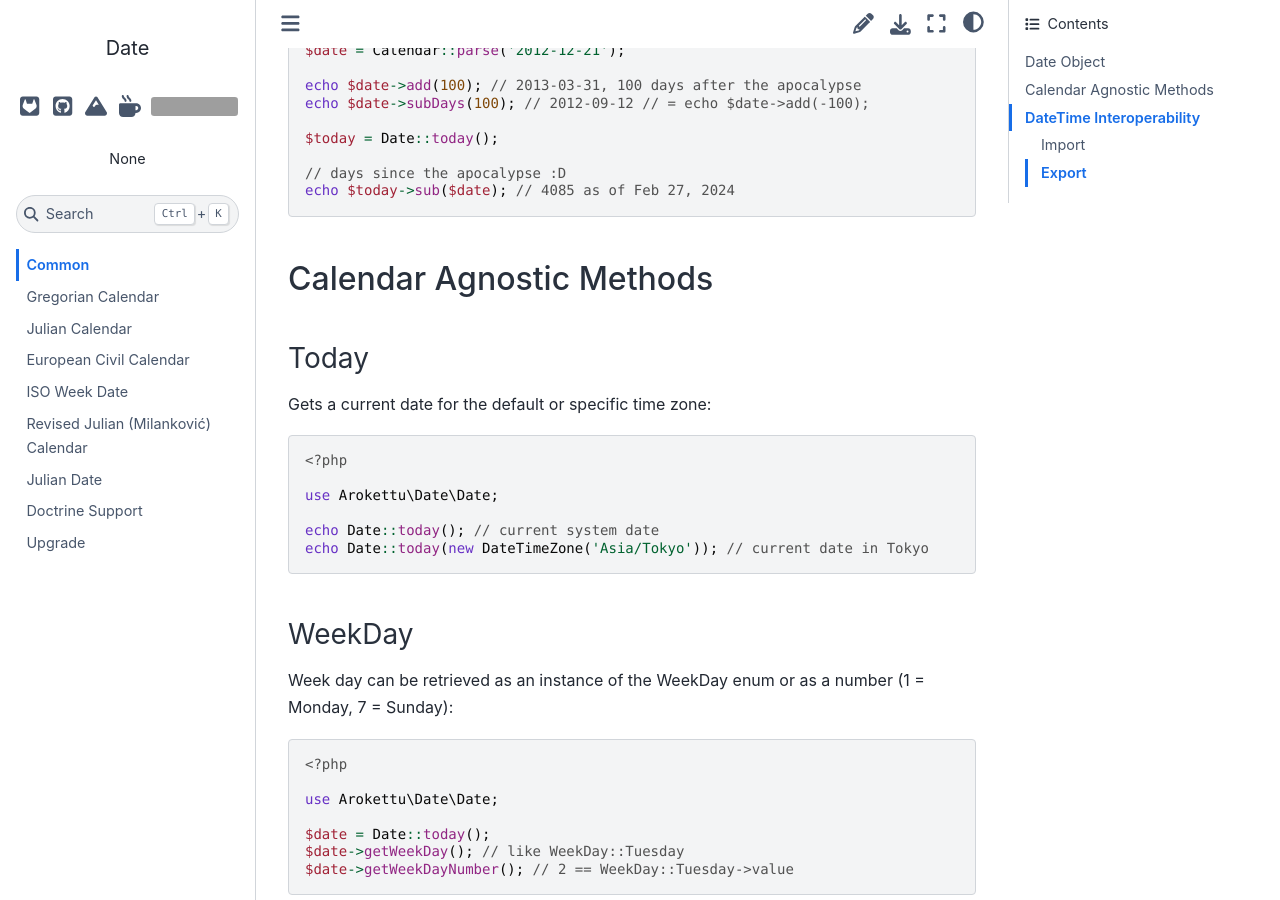
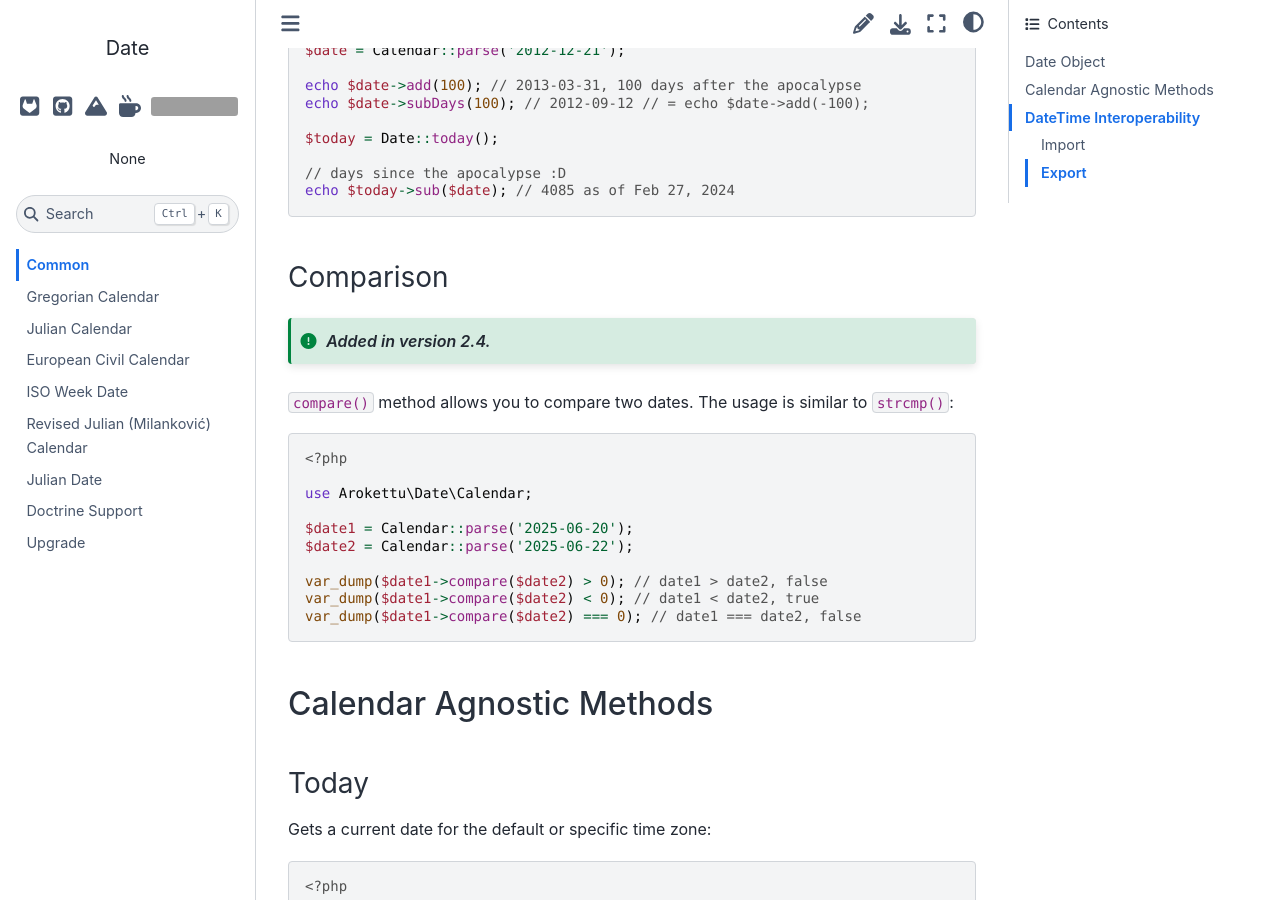
Before and after one commit to arokettu/php-date, a Sphinx documentation site: the page built from docs/common.rst, in a window 1280 px wide and 900 px high, scrolled down 513 px. Built offline with Sphinx 7.4.7 and the Sphinx Book theme 1.1.4, drawn with Linux system fonts in a browser that asks for light colours; grey boxes are pictures that could not be loaded.

Commit message:
compare() method

```diff
--- a/docs/common.rst
+++ b/docs/common.rst
@@ -30,6 +30,24 @@ You can add or subtract days::
 
     // days since the apocalypse :D
     echo $today->sub($date); // 4085 as of Feb 27, 2024
+
+Comparison
+----------
+
+.. versionadded:: 2.4
+
+``compare()`` method allows you to compare two dates. The usage is similar to ``strcmp()``::
+
+    <?php
+
+    use Arokettu\Date\Calendar;
+
+    $date1 = Calendar::parse('2025-06-20');
+    $date2 = Calendar::parse('2025-06-22');
+
+    var_dump($date1->compare($date2) > 0); // date1 > date2, false
+    var_dump($date1->compare($date2) < 0); // date1 < date2, true
+    var_dump($date1->compare($date2) === 0); // date1 === date2, false
 
 Calendar Agnostic Methods
 =========================
```
Also changed, not shown: 2 other files.
